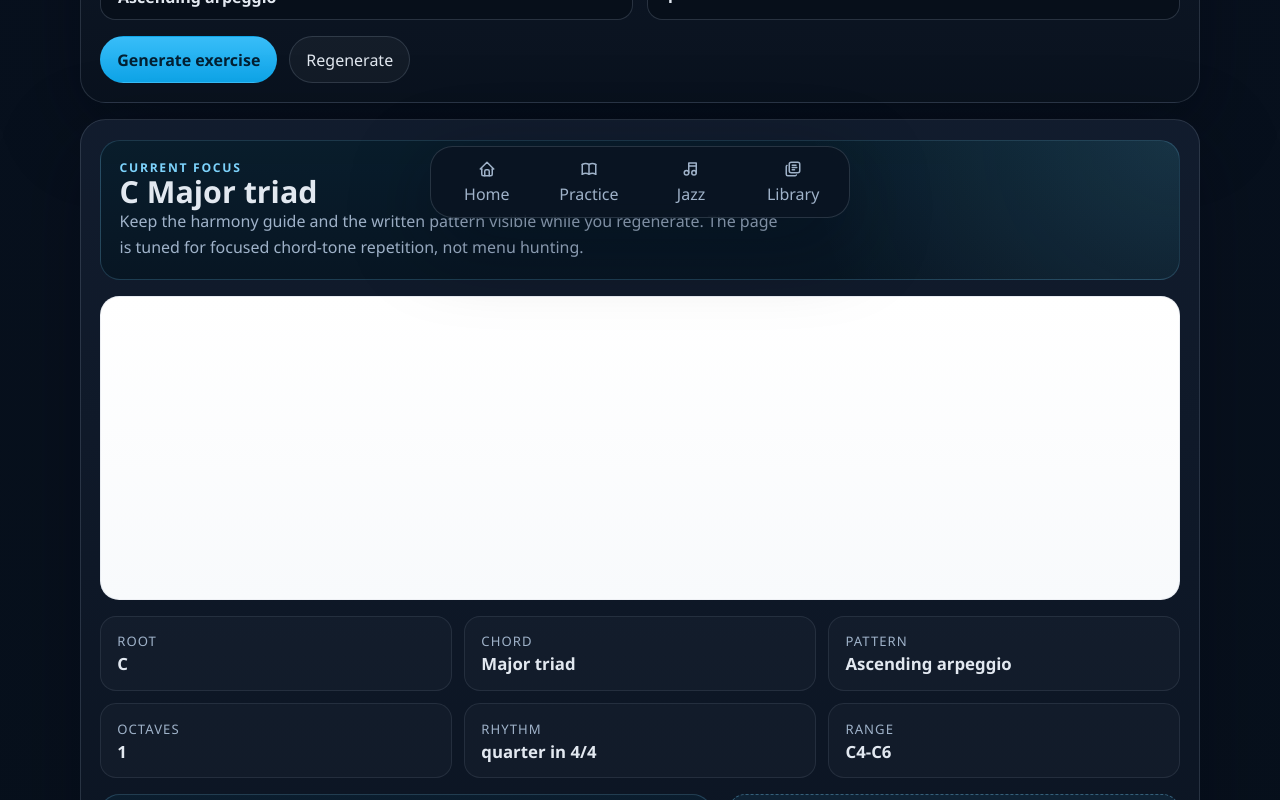
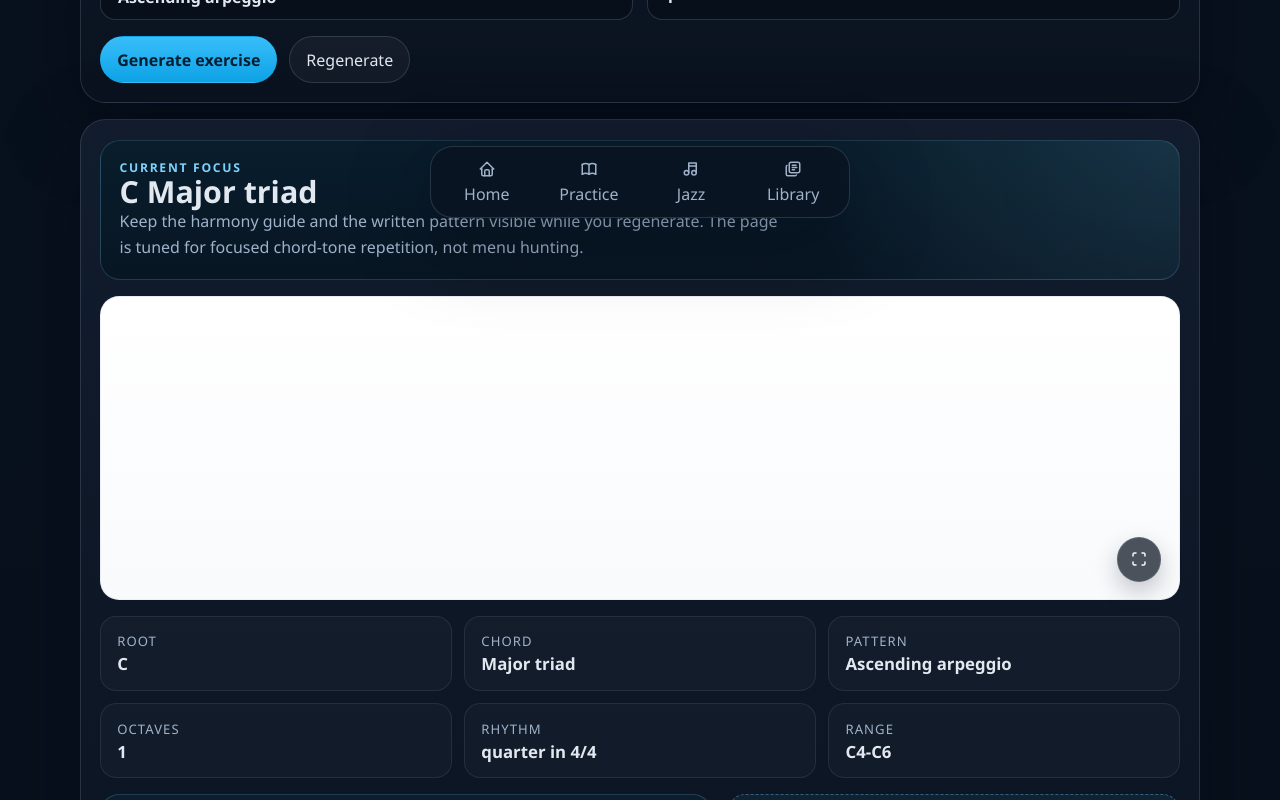
Before and after one commit to farshad-jfz/NoteLyric, a Next.js app: page /chords in a window 1280 px wide. Shown: the part 566-1366 px from the top of the page. Built offline with nearby package versions, Linux system fonts and the light colour scheme.

Commit message:
add full screen feature

```diff
--- a/src/app/globals.css
+++ b/src/app/globals.css
@@ -475,13 +475,74 @@ input[type="checkbox"] {
   border: 0;
   background: transparent;
   box-shadow: none;
-}.score-surface {
+}
+
+.score-frame {
+  position: relative;
+}
+
+.score-surface {
   min-height: 19rem;
   overflow-x: auto;
   padding: 1rem;
   border-radius: 1.2rem;
   background: linear-gradient(180deg, #ffffff, #f8fafc);
   border: 1px solid rgba(148, 163, 184, 0.16);
+}
+
+.score-fullscreen-button {
+  position: absolute;
+  right: 1.15rem;
+  bottom: 1.15rem;
+  z-index: 2;
+  width: 2.8rem;
+  height: 2.8rem;
+  display: inline-flex;
+  align-items: center;
+  justify-content: center;
+  border-radius: 999px;
+  border: 1px solid rgba(148, 163, 184, 0.24);
+  background: rgba(8, 17, 31, 0.72);
+  color: #f8fafc;
+  box-shadow: 0 10px 24px rgba(2, 6, 23, 0.22);
+  opacity: 0;
+  pointer-events: none;
+  transform: translateY(0.5rem);
+  transition: opacity 180ms ease, transform 180ms ease, background 180ms ease;
+}
+
+.score-fullscreen-button:hover,
+.score-fullscreen-button:focus-visible {
+  background: rgba(14, 165, 233, 0.92);
+  outline: none;
+}
+
+.score-frame:hover .score-fullscreen-button,
+.score-frame:focus-within .score-fullscreen-button,
+.score-frame.is-fullscreen .score-fullscreen-button {
+  opacity: 1;
+  pointer-events: auto;
+  transform: translateY(0);
+}
+
+.score-frame:fullscreen {
+  padding: 1rem;
+  background: #ffffff;
+  overflow: auto;
+}
+
+.score-frame:fullscreen .score-surface {
+  min-height: calc(100vh - 2rem);
+  border: 0;
+  border-radius: 1rem;
+}
+
+@media (hover: none), (pointer: coarse) {
+  .score-fullscreen-button {
+    opacity: 1;
+    pointer-events: auto;
+    transform: translateY(0);
+  }
 }
 
 .context-card {
--- a/src/components/ScoreViewer.tsx
+++ b/src/components/ScoreViewer.tsx
@@ -1,6 +1,6 @@
 "use client";
 
-import { IconAlertCircle } from "@tabler/icons-react";
+import { IconAlertCircle, IconMaximize, IconMinimize } from "@tabler/icons-react";
 import { useEffect, useRef, useState } from "react";
 
 import { buildStandaloneScoreSvg } from "@/lib/rendering/export";
@@ -13,8 +13,26 @@ type Props = {
 };
 
 export default function ScoreViewer({ musicXml, title, onSvgReady, hideHeader = false }: Props) {
+  const frameRef = useRef<HTMLDivElement | null>(null);
   const containerRef = useRef<HTMLDivElement | null>(null);
   const [error, setError] = useState<string | undefined>();
+  const [fullscreenSupported, setFullscreenSupported] = useState(false);
+  const [isFullscreen, setIsFullscreen] = useState(false);
+
+  useEffect(() => {
+    setFullscreenSupported(typeof document !== "undefined" && Boolean(document.fullscreenEnabled));
+
+    const syncFullscreenState = () => {
+      setIsFullscreen(document.fullscreenElement === frameRef.current);
+    };
+
+    document.addEventListener("fullscreenchange", syncFullscreenState);
+    syncFullscreenState();
+
+    return () => {
+      document.removeEventListener("fullscreenchange", syncFullscreenState);
+    };
+  }, []);
 
   useEffect(() => {
     const render = async () => {
@@ -41,6 +59,17 @@ export default function ScoreViewer({ musicXml, title, onSvgReady, hideHeader =
     void render();
   }, [musicXml, onSvgReady]);
 
+  const toggleFullscreen = async () => {
+    if (!frameRef.current || !document.fullscreenEnabled) return;
+
+    if (document.fullscreenElement === frameRef.current) {
+      await document.exitFullscreen();
+      return;
+    }
+
+    await frameRef.current.requestFullscreen();
+  };
+
   return (
     <section className={hideHeader ? "score-panel score-panel--minimal" : "panel score-panel"}>
       {!hideHeader ? (
@@ -57,7 +86,20 @@ export default function ScoreViewer({ musicXml, title, onSvgReady, hideHeader =
           <span>{error}</span>
         </div>
       ) : null}
-      <div ref={containerRef} className="score-surface" />
+      <div ref={frameRef} className={isFullscreen ? "score-frame is-fullscreen" : "score-frame"}>
+        <div ref={containerRef} className="score-surface" />
+        {fullscreenSupported ? (
+          <button
+            type="button"
+            className="score-fullscreen-button"
+            onClick={() => void toggleFullscreen()}
+            aria-label={isFullscreen ? "Exit full screen" : "Enter full screen"}
+            title={isFullscreen ? "Exit full screen" : "Full screen"}
+          >
+            {isFullscreen ? <IconMinimize size={18} /> : <IconMaximize size={18} />}
+          </button>
+        ) : null}
+      </div>
     </section>
   );
 }
```
